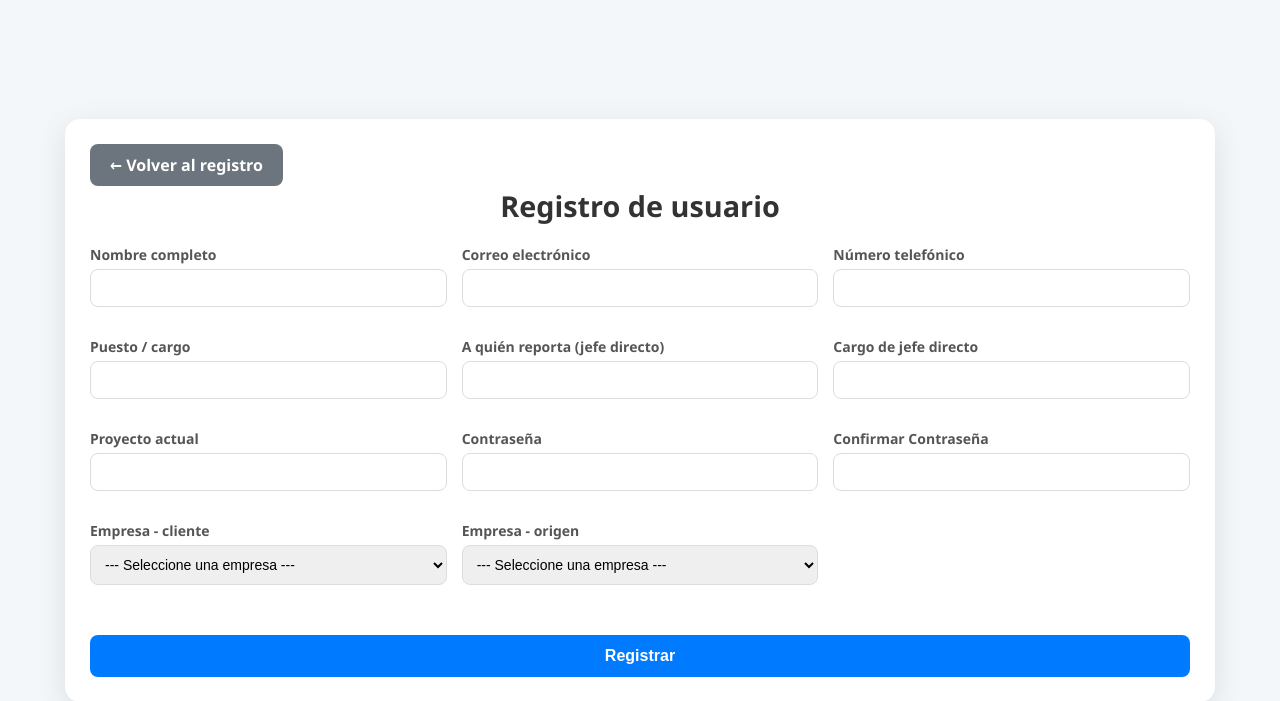
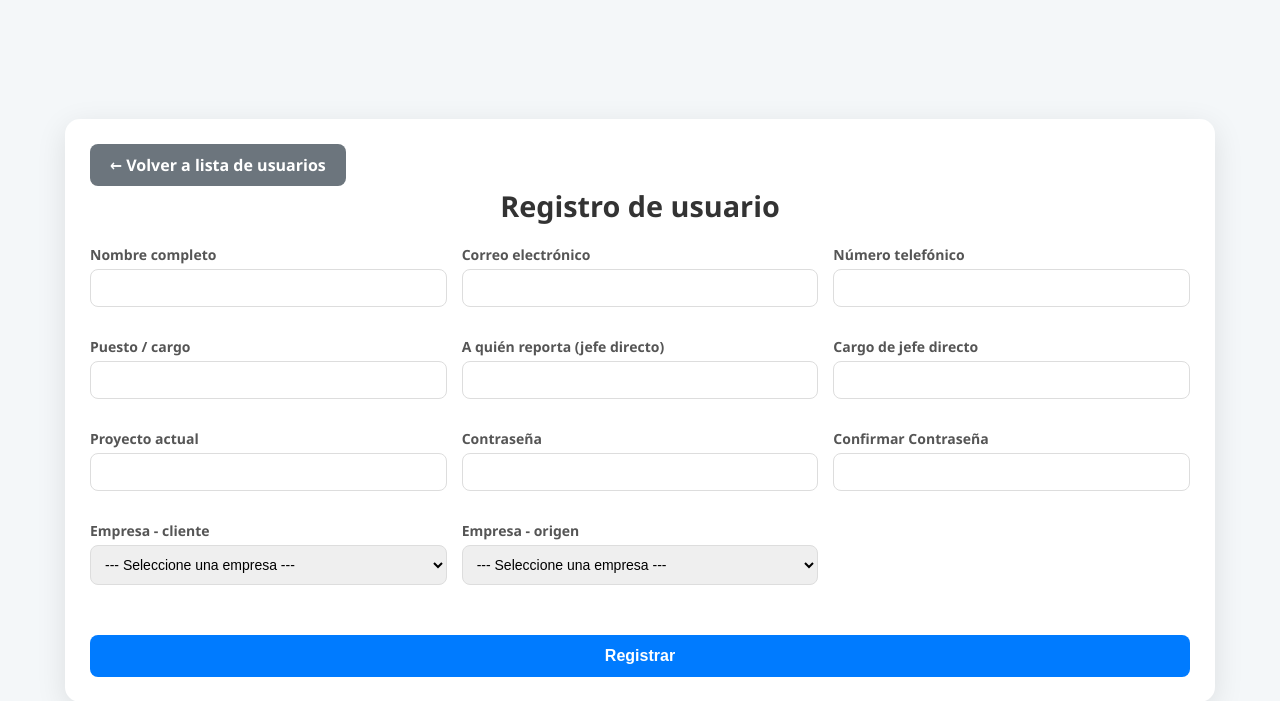
Before and after one commit to Davidtt083/proyecto_bitacora, a Flask app: page /auth/register in a window 1280 px wide. Shown: the top 701 px of the page. Run offline with Flask 3, Linux system fonts and the light colour scheme.

Commit message:
botones de regresar

```diff
--- a/app/auth/routes.py
+++ b/app/auth/routes.py
@@ -27,7 +27,7 @@ def register():
         db.session.add(user)
         db.session.commit()
         flash('¡Registro exitoso! Ahora puedes iniciar sesión.')
-        return redirect(url_for('auth.login'))
+        return redirect(url_for('main.users_list'))
     return render_template('auth/register.html', title='Registro', form=form)
 
 @bp.route('/login', methods=['GET', 'POST'])
--- a/app/templates/auth/register.html
+++ b/app/templates/auth/register.html
@@ -137,7 +137,7 @@
 
 <body>
     <div class="container">
-        <a href="{{ url_for('main.index') }}" class="btn btn-back">← Volver al registro</a>
+        <a href="{{ url_for('main.users_list') }}" class="btn btn-back">← Volver a lista de usuarios</a>
         <h1>Registro de usuario</h1>
 
 
--- a/app/templates/main/admin_dashboard.html
+++ b/app/templates/main/admin_dashboard.html
@@ -357,20 +357,20 @@
                     <td class="col-text" style="color: var(--danger);">{{ reporte.incidencias or 'Ninguna' }}</td>
                     <td style="text-align: center;">
                         <div style="display: flex; flex-direction: column; gap: 6px;">
-                            <!-- Editar Usuario -->
+                            <!-- Editar Usuario
                             <a href="{{ url_for('main.edit_user', user_id=reporte.autor.id) }}" class="btn"
                                 style="background: #040404; color: white; padding: 6px; font-size: 11px;">
                                 Editar usuario
                             </a>
 
-                            <!-- Eliminar Usuario -->
+
                             <form action="{{ url_for('main.delete_user', user_id=reporte.autor.id) }}" method="POST"
                                 style="margin: 0;"
                                 onsubmit="return confirm('ATENCIÓN: ¿Estás seguro de eliminar a {{ reporte.autor.nombre }}? Esto borrará su cuenta y TODOS sus reportes.');">
                                 <button type="submit" class="btn"
                                     style="background: #dc3545; color: white; padding: 6px; font-size: 11px; width: 100%;">
                                     Borrar usuario
-                                </button>
+                                </button> -->
                             </form>
 
                             <hr style="width: 100%; border: 0.5px solid #eee; margin: 2px 0;">
--- a/app/templates/main/index.html
+++ b/app/templates/main/index.html
@@ -268,7 +268,6 @@
             <div class="btn-group">
                 {% if current_user.rol == 'admin' %}
                 <a href="{{ url_for('main.admin_dashboard') }}" class="btn admin-btn">Panel admin</a>
-                <a href="{{ url_for('auth.register') }}" class="btn admin-btn">Registrar usuario</a>
                 {% endif %}
                 <a href="{{ url_for('auth.logout') }}" class="btn logout-btn">Cerrar sesión</a>
             </div>
```
